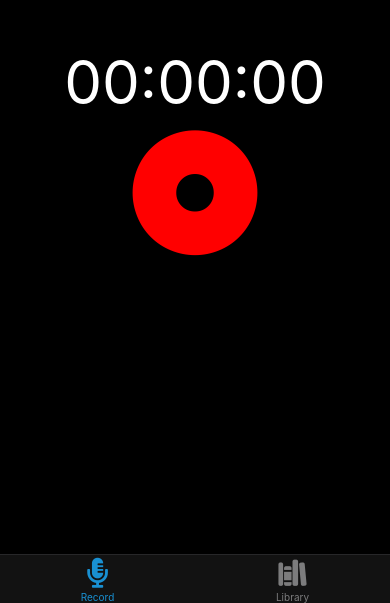
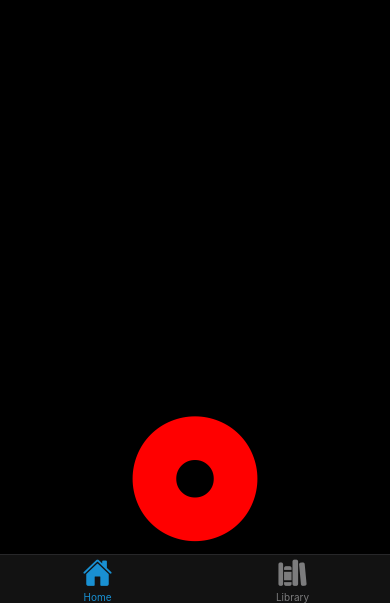
Before and after one commit to WillSmithTE/just-commit, a React Native app in the folder app/: screen /Home in a window 390 px wide. Shown: the part 241-844 px from the top of the page. Built offline with nearby package versions, Linux system fonts and the light colour scheme; what expo-linking, react-native-root-siblings would draw is missing.

Commit message:
record and playback working

```diff
--- a/app/components/Recorder.tsx
+++ b/app/components/Recorder.tsx
@@ -1,101 +1,198 @@
 import * as React from 'react';
-import { Text, View, StyleSheet, Button, TouchableOpacity } from 'react-native';
-import { Audio } from 'expo-av';
+import { Text, View, StyleSheet, Button, TouchableOpacity, ActivityIndicator } from 'react-native';
+import { Audio, AVPlaybackStatus, Video } from 'expo-av';
 import Icon from './Icon';
 import { formatTime, useTimer } from './useTimer'
 import Toast from 'react-native-root-toast';
 import { useDispatch } from 'react-redux';
 import { addSong } from '../services/songSlice';
 import { api } from '../services/api';
+import { useEffect, useState } from 'react';
+import { Camera, CameraType } from 'expo-camera';
+import { RootTabScreenProps } from '../types';
 
-export const Recorder = () => {
-    const [recording, setRecording] = React.useState<Audio.Recording | undefined>();
-    const [stopwatchReset, setReset] = React.useState(false)
+export const Recorder = ({ navigation }: RootTabScreenProps<'Home'>) => {
+    const [recordingUri, setRecordingUri] = useState<string | undefined>();
+    const [stopwatchReset, setReset] = useState(false)
+    const [isRecording, setIsRecording] = useState(false)
+    const [hasPermission, setHasPermission] = useState(false);
+    const [type, setType] = useState(CameraType.back);
+    const [camera, setCamera] = useState<Camera | undefined>();
 
     const dispatch = useDispatch()
-    const { timer, isActive, isPaused, handleStart, handlePause, handleResume, handleReset } = useTimer(0)
 
-    async function startRecording() {
-        const start = performance.now()
-        try {
-            console.log(`t1 ${performance.now() - start}`)
-            console.log('Requesting permissions..');
-            await Audio.requestPermissionsAsync();
-            console.log(`t2 ${performance.now() - start}`)
+    useEffect(() => {
+        (async () => {
+            const { status: cameraStatus } = await Camera.requestCameraPermissionsAsync();
+            const { status: audioStatus } = await Camera.requestMicrophonePermissionsAsync();
 
-            await Audio.setAudioModeAsync({
-                allowsRecordingIOS: true,
-                playsInSilentModeIOS: true,
-            });
-            console.log(`t3 ${performance.now() - start}`)
+            setHasPermission(cameraStatus === 'granted' && audioStatus === 'granted');
+        })();
+    }, []);
 
-            console.log('Starting recording..');
-            handleStart()
-            console.log(`t4 ${performance.now() - start}`)
-
-            const {recording} = await Audio.Recording.createAsync(Audio.RECORDING_OPTIONS_PRESET_HIGH_QUALITY)
-            setRecording(recording)
-
-            console.log(`t5 ${performance.now() - start}`)
-
-            console.log('Recording started');
-            console.log(`t6 ${performance.now() - start}`)
-
-        } catch (err) {
-            console.error('Failed to start recording', err);
-        }
+    const startRecording = async () => {
+        setIsRecording(true)
+        const newUri = (await camera!!.recordAsync()).uri
+        console.log(newUri);
+        setRecordingUri(newUri);
     }
 
-    async function stopRecording() {
-        console.log('Stopping recording..');
-        handleReset()
-        setRecording(undefined);
-        await recording!!.stopAndUnloadAsync();
-        const uri = recording!!.getURI();
-        showSuccessfulRecording(`Recording saved`)
-        console.log(`Recording stopped (uri=${uri}, time=${timer})`);
-        setRecording(undefined)
-        const saved = await api.saveSong({uri: uri!!, durationSeconds: timer})
-        dispatch(addSong(saved))
+    const stopRecording = async () => {
+        camera!!.stopRecording();
+        setIsRecording(false)
     }
 
-    return (
-        <View style={styles.container}>
-            {/* <Stopwatch start={!!recording} reset={stopwatchReset} options={stopwatchStyle} getMsecs={stopwatchGetTime} /> */}
-            <View><Text style={stopwatchStyle.text}>{formatTime(timer)}</Text></View>
-            <TouchableOpacity onPress={isActive ? stopRecording : startRecording}>
-                {isActive ? <StopIcon /> : <StartIcon />}
-            </TouchableOpacity>
-        </View>
+    if (hasPermission === null) {
+        console.warn(`no permissions for camera recording`)
+        return <View />;
+    }
+
+    return (!!recordingUri ?
+        <VideoPlayback uri={recordingUri} /> :
+        <Camera style={styles.camera} type={type} ref={ref => setCamera(ref!!)}>
+            <View style={styles.buttonContainer}>
+                <TouchableOpacity
+                    style={styles.closeButton}
+                    onPress={() => navigation.goBack()}>
+                    <Icon family='AntDesign' name='close' color='white' props={{ size: 35 }} />
+                </TouchableOpacity>
+            </View>
+            <View style={styles.bottomRow}>
+                <View style={styles.buttonContainer}>
+                    <TouchableOpacity
+                        style={styles.invisibleButton}>
+                        <Icon family='MaterialIcons' name='restore-from-trash' color='black' props={{ size: 35 }} />
+                    </TouchableOpacity>
+                </View>
+                <View style={styles.buttonContainer}>
+                    <TouchableOpacity
+                        style={styles.recordButton}
+                        onPress={isRecording ? stopRecording : startRecording}>
+                        {isRecording ? <StopRecordingIcon /> : <StartRecordingIcon />}
+                    </TouchableOpacity>
+                </View>
+                <View style={styles.buttonContainer}>
+                    <TouchableOpacity
+                        style={Object.assign({}, styles.flipButton, isRecording ? styles.invisibleButton : {})}
+                        onPress={() => {
+                            setType(type === CameraType.back ? CameraType.front : CameraType.back);
+                        }}>
+                        <Icon family='MaterialIcons' name='flip-camera-ios' color='white' props={{ size: 35 }} />
+                    </TouchableOpacity>
+                </View>
+
+            </View>
+        </Camera>
     );
 }
 
-const StartIcon = () => <Icon family='MaterialCommunityIcons' name='record-circle' color='red' props={{ size: 150 }} />
+const StartRecordingIcon = () => <Icon family='MaterialCommunityIcons' name='record-circle' color='red' props={{ size: 150 }} />
 
-const StopIcon = () => <Icon family='MaterialCommunityIcons' name='stop-circle' color='red' props={{ size: 150 }} />
+const StopRecordingIcon = () => <Icon family='MaterialCommunityIcons' name='stop-circle' color='red' props={{ size: 150 }} />
 
-const showSuccessfulRecording = (message: string) => {
-    Toast.show(message, {
-        duration: Toast.durations.LONG,
-        textColor: 'white',
-        backgroundColor: 'green'
-    });
+const VideoPlayback = ({ uri }: { uri: string }) => {
+    const video = React.useRef<Video>(null);
+    const [status, setStatus] = useState<AVPlaybackStatus | undefined>();
+
+    const pressDelete = () => {
+        console.log('deleting..')
+    }
+
+    const pressTick = () => {
+        console.log('saving..')
+    }
+
+    return <>
+        <Video
+            ref={video}
+            style={styles.video}
+            source={{ uri, }}
+            useNativeControls
+            resizeMode="contain"
+            isLooping={false}
+            onPlaybackStatusUpdate={newStatus => setStatus(() => newStatus)}
+        />
+        {
+            status?.isLoaded ?
+                <>
+                    <View style={styles.bottomRow}>
+                        <TouchableOpacity onPress={pressDelete} style={styles.deleteButton}>
+                            <Icon family='Entypo' name='trash' color='white' size={35} />
+                        </TouchableOpacity>
+                        <TouchableOpacity onPress={() =>
+                            status?.isPlaying ?
+                                video.current!!.pauseAsync().catch(console.error)
+                                : video.current!!.playAsync().catch(console.error)
+                        }>
+                            {status.isPlaying ?
+                                <Icon family='Ionicons' name='stop-circle' color='red' size={60} /> :
+                                <Icon family='Ionicons' name='play-circle' color='red' size={60} />
+                            }
+                        </TouchableOpacity>
+                        <TouchableOpacity onPress={pressTick} style={styles.tickButton}>
+                            <Icon family='Entypo' name='check' color='white' size={35} />
+                        </TouchableOpacity>
+                    </View>
+                </> :
+                <Loading />
+        }
+    </>
 }
-const stopwatchStyle = {
-    container: {
-        backgroundColor: '#000',
-        paddingBottom: 80,
-    },
-    text: {
-        fontSize: 60,
-        color: 'white',
-    }
-};
+
+const Loading = () => <View>
+    <ActivityIndicator />
+</View>
 
 const styles = StyleSheet.create({
     container: {
         flex: 1,
-        alignItems: 'center',
-        justifyContent: 'center',
+    },
+    camera: {
+        flex: 1,
+    },
+    buttonContainer: {
+        backgroundColor: 'transparent',
+        margin: 20,
+    },
+    closeButton: {
+        marginBottom: 'auto',
+        marginRight: 'auto',
+    },
+    invisibleButton: {
+        opacity: 0,
+        height: 0,
+    },
+    recordButton: {
+        // marginLeft: 'auto',
+        // marginTop: 'auto'
+    },
+    flipButton: {
+        // marginLeft: 'auto',
+        marginRight: 12,
+        marginBottom: 12,
+        // marginTop: 'auto',
+    },
+    bottomRow: {
+        justifyContent: 'space-between',
+        flexDirection: 'row',
+        marginTop: 'auto',
+        alignItems: 'flex-end'
+    },
+    text: {
+        fontSize: 18,
+        color: 'white',
+    },
+    video: {
+        alignSelf: 'center',
+        width: '100%',
+        height: '100%',
+    },
+    deleteButton: {
+        marginLeft: 24,
+        marginBottom: 12,
+    },
+    tickButton: {
+        marginRight: 24,
+        marginBottom: 12,
     },
 })
--- a/app/navigation/index.tsx
+++ b/app/navigation/index.tsx
@@ -14,12 +14,13 @@ import Colors from '../constants/Colors';
 import useColorScheme from '../hooks/useColorScheme';
 import ModalScreen from '../screens/ModalScreen';
 import NotFoundScreen from '../screens/NotFoundScreen';
-import Home from '../screens/Home';
+import Record from '../screens/Record';
 import TabTwoScreen from '../screens/TabTwoScreen';
 import { RootStackParamList, RootTabParamList, RootTabScreenProps } from '../types';
 import LinkingConfiguration from './LinkingConfiguration';
 import Icon, { IC } from '../components/Icon';
 import Library from '../screens/Library';
+import Home from '../screens/Home';
 import { SafeAreaProvider } from 'react-native-safe-area-context';
 import { BLUE_COLOUR, ORANGE_COLOUR } from '../constants';
 
@@ -43,6 +44,7 @@ function RootNavigator() {
   return (
     <Stack.Navigator>
       <Stack.Screen name="Root" component={BottomTabNavigator} options={{ headerShown: false }} />
+      <Stack.Screen name="Record" component={Record} options={{ headerShown: false }} />
       <Stack.Screen name="NotFound" component={NotFoundScreen} options={{ title: 'Oops!' }} />
       <Stack.Group screenOptions={{ presentation: 'modal' }}>
         <Stack.Screen name="Modal" component={ModalScreen} />
@@ -63,17 +65,17 @@ function BottomTabNavigator() {
   return (
     <SafeAreaProvider>
       <BottomTab.Navigator
-        initialRouteName="Record"
+        initialRouteName="Home"
         screenOptions={{
           tabBarActiveTintColor: BLUE_COLOUR,
           headerShown: false,
         }}
       >
         <BottomTab.Screen
-          name="Record"
+          name="Home"
           component={Home}
-          options={({ navigation }: RootTabScreenProps<'Record'>) => ({
-            tabBarIcon: ({ color }) => <TabBarIcon name="microphone-alt" family='FontAwesome5' color={color} />,
+          options={({ navigation }: RootTabScreenProps<'Home'>) => ({
+            tabBarIcon: ({ color }) => <TabBarIcon name="home" family='Ionicons' color={color} />,
           })}
         />
         <BottomTab.Screen
--- a/app/package.json
+++ b/app/package.json
@@ -23,6 +23,7 @@
     "expo": "~44.0.0",
     "expo-asset": "~8.4.6",
     "expo-av": "~10.2.0",
+    "expo-camera": "^12.2.0",
     "expo-constants": "~13.0.1",
     "expo-font": "~10.0.4",
     "expo-linking": "~3.0.0",
--- a/app/screens/Home.tsx
+++ b/app/screens/Home.tsx
@@ -1,29 +1,38 @@
-import { StyleSheet } from 'react-native';
+import React from 'react'
+import { StyleSheet, TouchableOpacity } from 'react-native';
 import { SafeAreaView } from 'react-native-safe-area-context';
 
 import EditScreenInfo from '../components/EditScreenInfo';
+import Icon from '../components/Icon';
 import { Recorder } from '../components/Recorder';
 import { RecordingsList } from '../components/RecordingsList';
 import { Text, View } from '../components/Themed';
 import { RootTabScreenProps } from '../types'
 
-export default function Home({ navigation }: RootTabScreenProps<'Record'>) {
+export default function Home({ navigation }: RootTabScreenProps<'Home'>) {
   return (
-    <SafeAreaView style={{flex: 1}}>
+    <SafeAreaView style={{ flex: 1 }}>
       <View style={styles.container}>
-        <Recorder />
+        {/* <RecordingsList /> */}
+        <RecordButton navigation={navigation} />
       </View>
     </SafeAreaView>
-
   );
 }
+
+const RecordButton = ({ navigation }: RootTabScreenProps<'Home'>) =>
+  <TouchableOpacity onPress={() => navigation.push('Record')} style={styles.button}>
+    <Icon family='MaterialCommunityIcons' name='record-circle' color='red' props={{ size: 150 }} />
+  </TouchableOpacity>
 
 const styles = StyleSheet.create({
   container: {
     flex: 1,
+    backgroundColor: 'black',
+    paddingLeft: 20,
+    paddingRight: 20,
     alignItems: 'center',
-    justifyContent: 'center',
-    backgroundColor: 'black'
+
   },
   title: {
     fontSize: 40,
@@ -35,4 +44,7 @@ const styles = StyleSheet.create({
     height: 1,
     width: '80%',
   },
+  button: {
+    marginTop: 'auto'
+  }
 });
--- /dev/null
+++ b/app/screens/Record.tsx
@@ -0,0 +1,27 @@
+import React from 'react';
+import { StyleSheet } from 'react-native';
+import { SafeAreaView } from 'react-native-safe-area-context';
+
+import EditScreenInfo from '../components/EditScreenInfo';
+import { Recorder } from '../components/Recorder';
+import { RecordingsList } from '../components/RecordingsList';
+import { Text, View } from '../components/Themed';
+import { RootTabScreenProps } from '../types'
+
+export default function Record({ navigation }: RootTabScreenProps<'Home'>) {
+  return (
+    <SafeAreaView style={{ flex: 1 }}>
+      <View style={styles.container}>
+        <Recorder navigation={navigation} />
+      </View>
+    </SafeAreaView>
+
+  );
+}
+
+const styles = StyleSheet.create({
+  container: {
+    flex: 1,
+    backgroundColor: 'black',
+  },
+});
--- a/app/tsconfig.json
+++ b/app/tsconfig.json
@@ -1,6 +1,7 @@
 {
   "extends": "expo/tsconfig.base",
   "compilerOptions": {
+    "jsx": "react",
     "strict": true
   }
 }
--- a/app/types.tsx
+++ b/app/types.tsx
@@ -17,6 +17,7 @@ export type RootStackParamList = {
   Root: NavigatorScreenParams<RootTabParamList> | undefined;
   Modal: undefined;
   NotFound: undefined;
+  Record: undefined;
 };
 
 export type RootStackScreenProps<Screen extends keyof RootStackParamList> = NativeStackScreenProps<
@@ -25,8 +26,8 @@ export type RootStackScreenProps<Screen extends keyof RootStackParamList> = Nati
 >;
 
 export type RootTabParamList = {
-  Record: undefined;
   Library: undefined;
+  Home: undefined;
 };
 
 export type RootTabScreenProps<Screen extends keyof RootTabParamList> = CompositeScreenProps<
```
Also changed, not shown: 2 other files (tests, documents, lock files or other folders).
